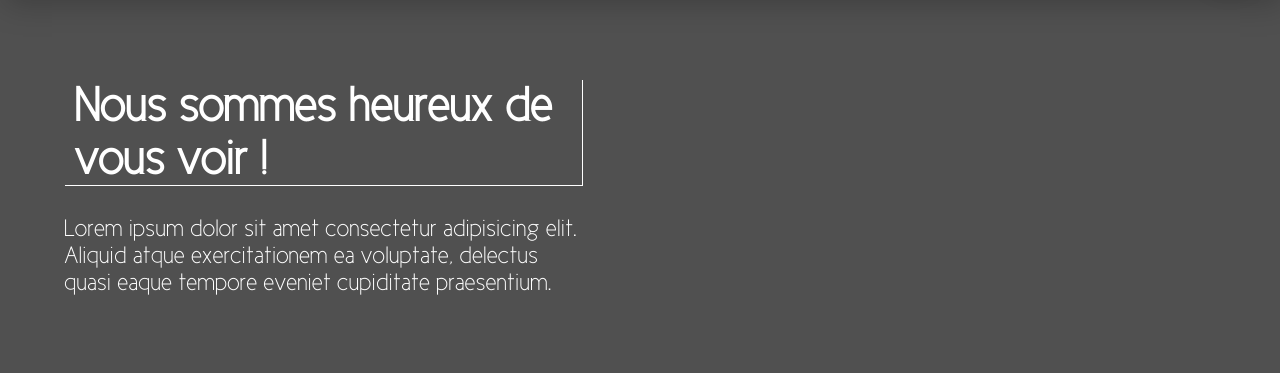
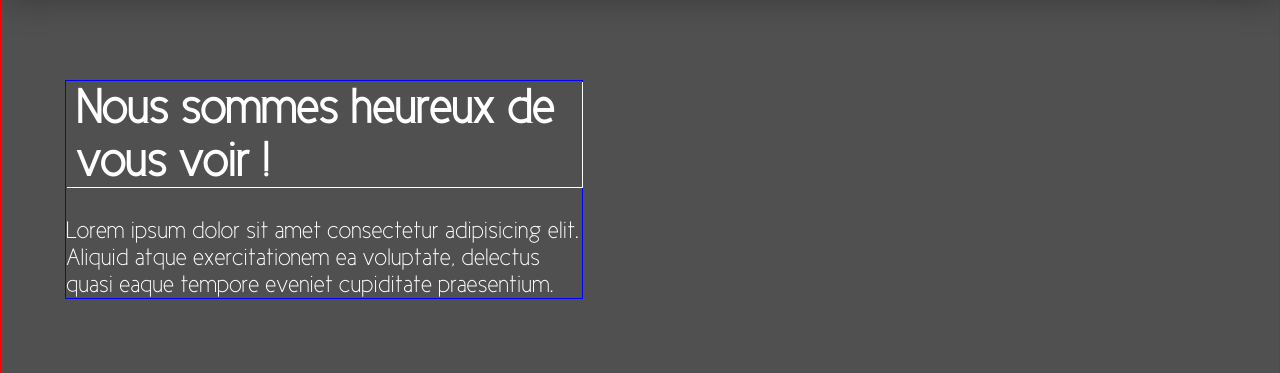
Before and after one commit to Meledit/UNESCO-Venise, a PHP site: page / in a window 1280 px wide. Shown: the part 801-1174 px from the top of the page. Run offline with PHP 8.4, Linux system fonts and the light colour scheme.

Commit message:
Update style.css

```diff
--- a/style.css
+++ b/style.css
@@ -348,6 +348,7 @@
     align-items: center;
     justify-content: space-between;
     padding: 10vh 5vw 10vh 5vw;
+    border: 1px solid red;
 }
 
 .bg > img {
@@ -371,9 +372,10 @@
     align-items: flex-end;
 }
 
-.bg article {
+.bg > article {
     width: 45%;
     font-size: 1.5em;
+    border: 1px solid blue;
 }
 
 article > h3 {
```
